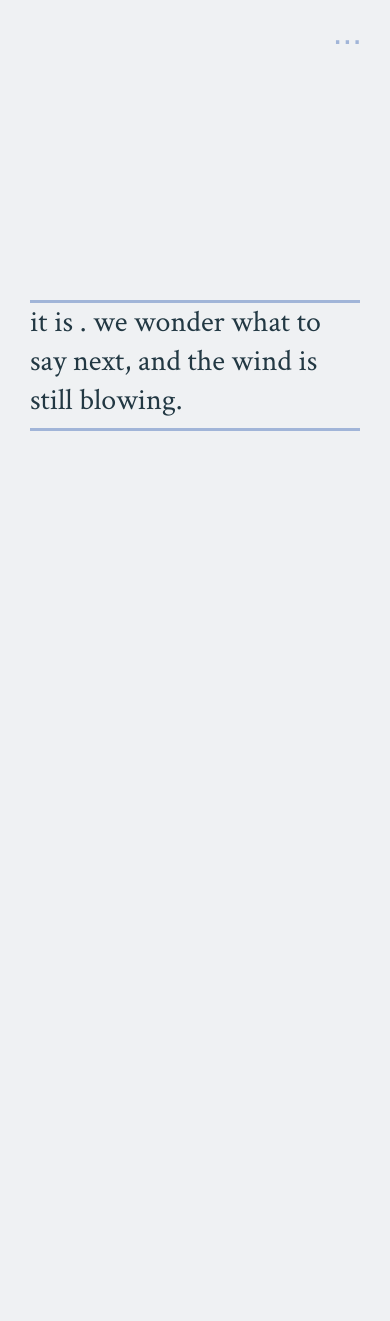
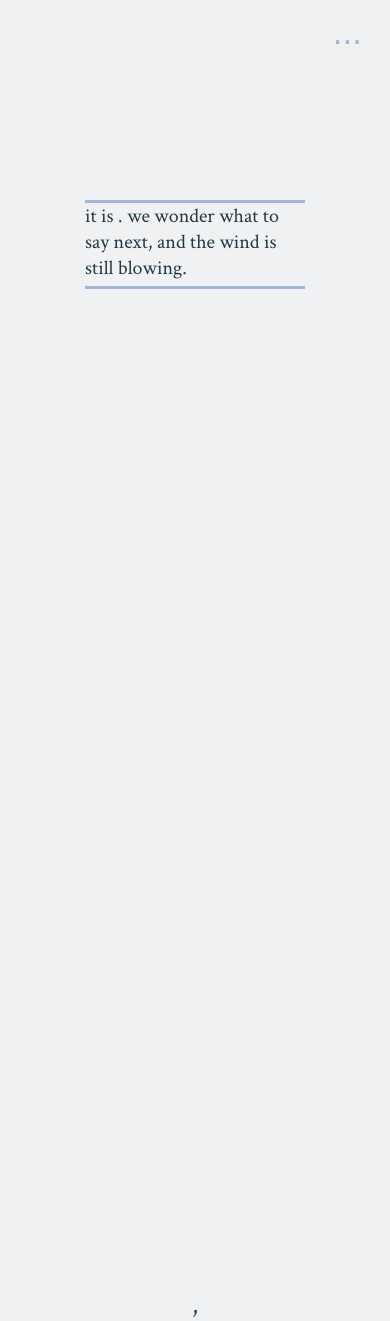
Before and after one commit to ajyoon/weaccidentallyimagine, a Django app: template weaccidentallyimagine/main/templates/main/poem_page.html in a window 390 px wide. Shown: the top 1321 px of the page. Run offline with Django 3.2, Linux system fonts and the light colour scheme; the template is opened without the code that fills it, so the values that code supplies are empty; some libraries are stand-ins or nearby versions.

Commit message:
Fixes for mobile layout

```diff
--- a/weaccidentallyimagine/main/static/main/css/main.css
+++ b/weaccidentallyimagine/main/static/main/css/main.css
@@ -3,7 +3,7 @@ html, body {
 }
 
 body {
-  max-width: 100%;
+  max-width: 98%;
   margin: auto;
   background-color:#eff1f3;
   color: #223843;
@@ -128,12 +128,14 @@ body {
 .poem-title-bar > a {
   display: inline-block;
   float: right;
+  padding-top: 0.25em;
   -webkit-transition: all ease-in-out 0.5s;
   transition: all ease-in-out 0.5s;
   color: transparent;
   border-bottom: 1px solid transparent;
   text-decoration: none;
   font-style: oblique;
+  font-size: 20px;
   margin-left: 1em;
 }
 
@@ -168,12 +170,13 @@ b, i {
 }
 
 .prelude {
-  font-size: 30px;
+  font-size: 20px;
   border-bottom: #a1b5d8 solid;
   border-top: #a1b5d8 solid;
   padding-bottom: 0.25em;
   margin: 10em auto 40em auto;
   width: 11em;
+  max-width: 85%;
 }
 
 .postlude {
@@ -209,6 +212,16 @@ b, i {
   body {
     max-width: 900px;
     margin: auto;
+  }
+
+  .prelude {
+    font-size: 30px;
+  }
+
+
+  .poem-title-bar > a {
+    padding-top: 0;
+    font-size: inherit;
   }
 }
 
```
